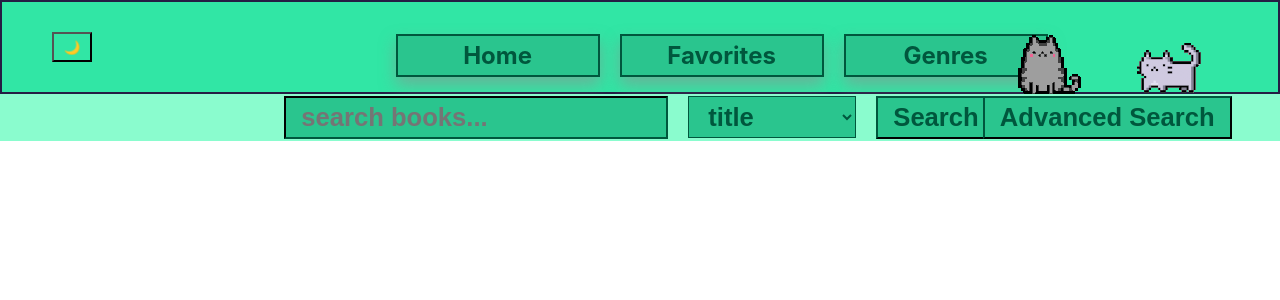
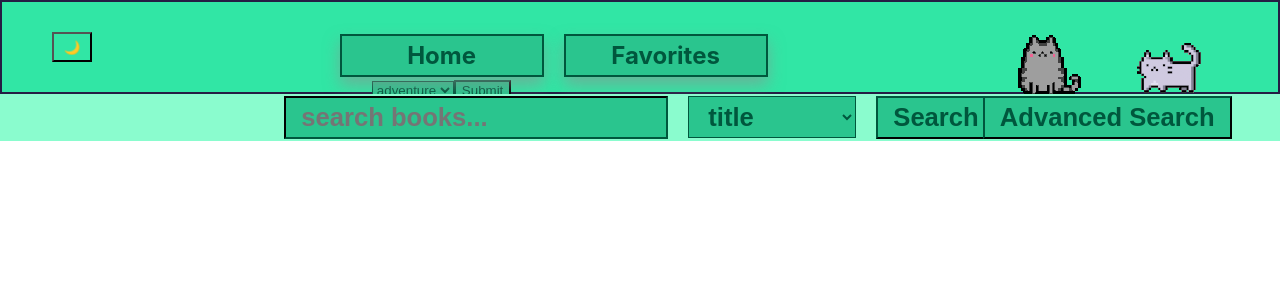
Before and after one commit to koli9513/react-spa-project-public, a React (Create React App) app: page /genres in a window 1280 px wide. Shown: the top 300 px of the page. Built offline with nearby package versions, Linux system fonts and the light colour scheme.

Commit message:
feat: add genre choosing dropdown menu with paths

```diff
--- /dev/null
+++ b/src/components/genres/Genres.js
@@ -0,0 +1,72 @@
+import React, { useContext, useState } from "react";
+import { StyledSearchBox } from "../styles/StyledSearchBox";
+import ThemeContext from "../contexts/ThemeContext";
+import NavbarTheme from "../theme/NavbarTheme";
+import ButtonTheme from "../theme/ButtonTheme";
+import { useHistory } from "react-router-dom";
+
+const Genres = () => {
+    const [genre, setGenre] = useState('');
+
+    const theme = useContext(ThemeContext)[0];
+    const navbarTheme = NavbarTheme[theme];
+    const buttonTheme = ButtonTheme[theme];
+    const history = useHistory();
+
+    const searchBarStyle = {
+        backgroundColor: `${buttonTheme.backgroundColor}`,
+        color: `${buttonTheme.color}`,
+        borderColor: `${buttonTheme.borderColor}`,
+    };
+
+    const advancedSearchBarStyle = {
+        backgroundColor: `${buttonTheme.backgroundColor}`,
+        color: `${buttonTheme.color}`,
+        borderColor: `${buttonTheme.borderColor}`,
+        float: "center",
+    };
+
+    const advancedButtonStyle = {
+        backgroundColor: `${buttonTheme.backgroundColor}`,
+        color: `${buttonTheme.color}`,
+        borderColor: `${buttonTheme.borderColor}`,
+        float: "left",
+        right: "3%",
+        position: "absolute",
+        top: "0%",
+    };
+
+    const setGenreValue = (e) => {
+
+        setGenre({genre: e.target.value})
+    }
+
+
+    return (
+        <div>
+            <form
+                onSubmit={(e) => {
+                    e.preventDefault();
+                   history.push(`/genres/${genre}`);
+                }}
+            >
+                <select
+
+                    style={searchBarStyle}
+                >
+                    <option value="adventure">adventure</option>
+                    <option value="biography">biography</option>
+                    <option value="education">education</option>
+                    <option value="fiction">fiction</option>
+                    <option value="science">science</option>
+                    <option value="art">art</option>
+                </select>
+                <button style={searchBarStyle} type="submit">
+                    Submit
+                </button>
+            </form>
+        </div>
+    );
+};
+
+export default Genres;
--- a/src/components/navbar/Navbar.js
+++ b/src/components/navbar/Navbar.js
@@ -9,6 +9,7 @@ import {StyledNavbarLink} from "../styles/StyledNavbarLink";
 import {StyledSearchBox} from "../styles/StyledSearchBox";
 import ButtonTheme from "../theme/ButtonTheme";
 import CatGif from "../theme/CatGif";
+import Genres from "../genres/Genres";
 
 const Navbar = () => {
   const theme = useContext(ThemeContext)[0];
@@ -37,7 +38,7 @@ const Navbar = () => {
                 <StyledNavbarLink to="/" style={navLinkStyle}>Home</StyledNavbarLink>
                 {/*<StyledNavbarLink to="/browse" style={navLinkStyle}>Browse books</StyledNavbarLink>*/}
                 <StyledNavbarLink style={navLinkStyle} to="/favorites">Favorites</StyledNavbarLink>
-                <StyledNavbarLink style={navLinkStyle} to="/genres">Genres</StyledNavbarLink>
+                  <Genres />
               </div>
               <CatGif cat="1"/>
               <CatGif cat="2"/>
```
